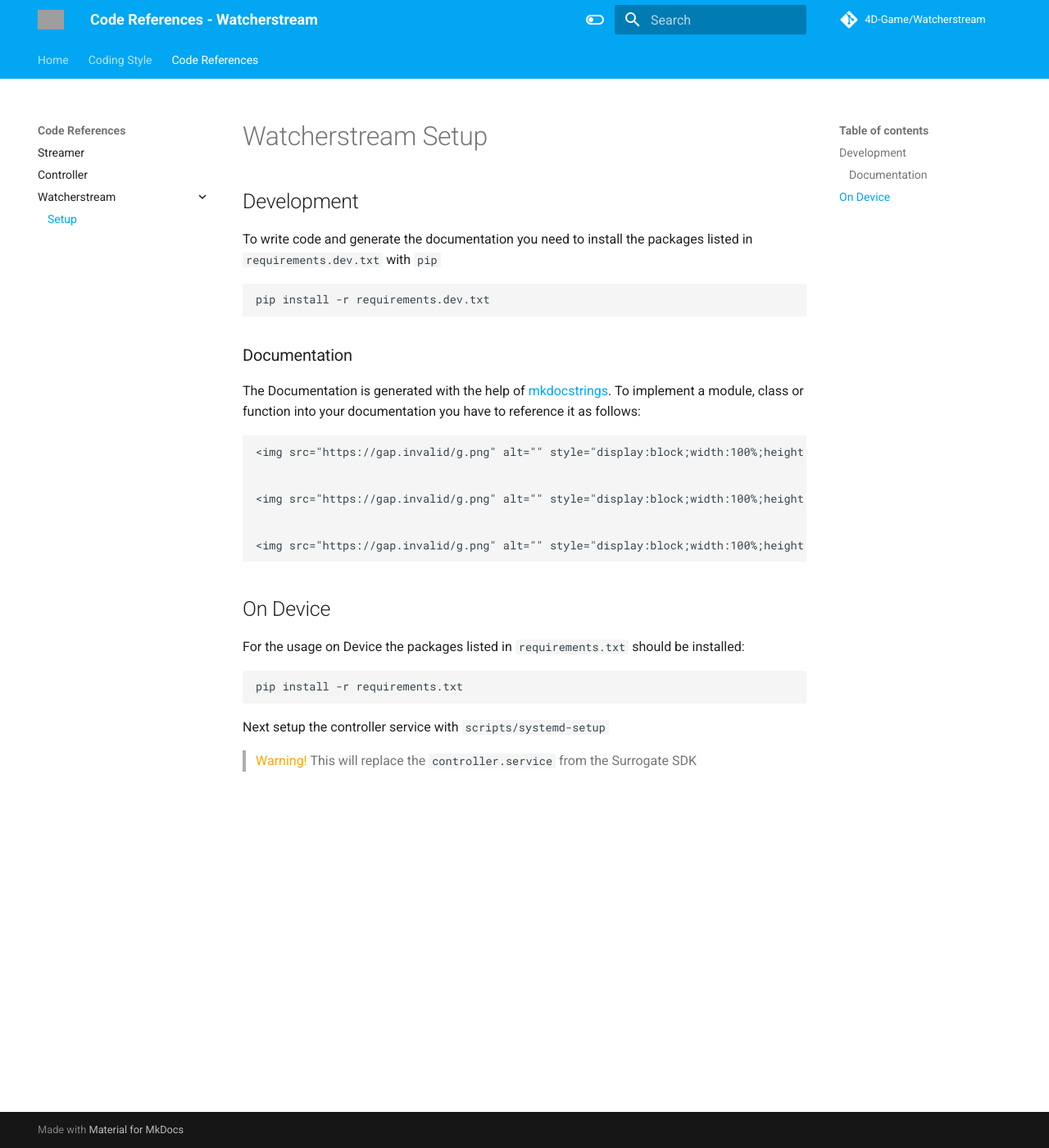
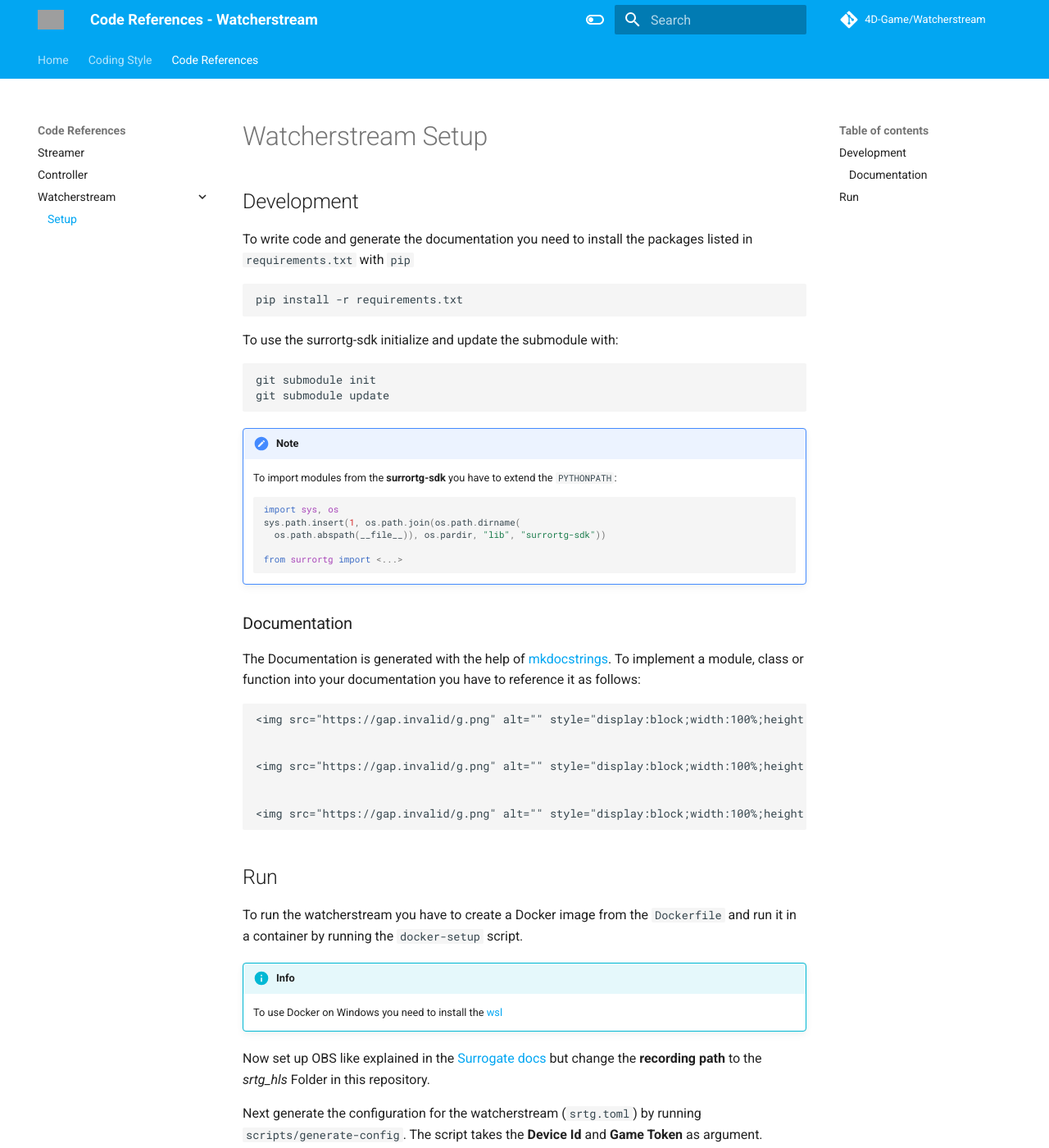
Before and after one commit to 4D-Game/Gamecontrol, an MkDocs documentation site: the page built from docs/index.md, in a window 1280 px wide and 1400 px high. Shown: the whole window at 82% size. Built offline with MkDocs 1.6.1 and Material for MkDocs 9.7.7, drawn with Linux system fonts in a browser that asks for light colours; comment, search, counter and statistics services are not loaded; some of the changed text lies outside the part shown; grey boxes are pictures that could not be loaded.

Commit message:
ADD surrortg-sdk, ADD script to generate watcherstream-config

````diff
--- a/docs/index.md
+++ b/docs/index.md
@@ -2,11 +2,28 @@
 
 ## Development
 
-To write code and generate the documentation you need to install the packages listed in `requirements.dev.txt` with `pip`
+To write code and generate the documentation you need to install the packages listed in `requirements.txt` with `pip`
 
 ```bash
-pip install -r requirements.dev.txt
+pip install -r requirements.txt
 ```
+
+To use the surrortg-sdk initialize and update the submodule with:
+
+```bash
+git submodule init
+git submodule update
+```
+
+!!! Note
+    To import modules from the **surrortg-sdk** you have to extend the `PYTHONPATH`:
+    ```python
+    import sys, os
+    sys.path.insert(1, os.path.join(os.path.dirname(
+      os.path.abspath(__file__)), os.pardir, "lib", "surrortg-sdk"))
+
+    from surrortg import <...>
+    ```
 
 ### Documentation
 
@@ -20,13 +37,20 @@ The Documentation is generated with the help of [mkdocstrings](https://mkdocstri
 ::: library.module.function
 ```
 
-## On Device
+## Run
 
-For the usage on Device the packages listed in `requirements.txt` should be installed:
+To run the watcherstream you have to create a Docker image from the `Dockerfile` and run it in a container by running the `docker-setup` script.
+
+!!! info
+    To use Docker on Windows you need to install the [wsl](https://fireship.io/lessons/windows-10-for-web-dev/)
+
+Now set up OBS like explained in the [Surrogate docs](https://docs.surrogate.tv/watcherstream.html#obs-mode) but change the **recording path** to the *srtg_hls* Folder in this repository.
+
+Next generate the configuration for the watcherstream (`srtg.toml`) by running `scripts/generate-config`. The script takes the **Device Id** and **Game Token** as argument.
 
 ```bash
-pip install -r requirements.txt
+python3 scripts/generate-config <device_id> <token>
 ```
 
-Next setup the controller service with `scripts/systemd-setup`
-> <span style="color:orange">Warning! </span> This will replace the `controller.service` from the Surrogate SDK
+!!! danger
+    Never upload the game token
--- a/mkdocs.yml
+++ b/mkdocs.yml
@@ -38,5 +38,7 @@ plugins:
   - mkdocstrings
 
 markdown_extensions:
+  - admonition
+  - pymdownx.details
   - pymdownx.highlight
   - pymdownx.superfences
--- a/setup.cfg
+++ b/setup.cfg
@@ -1,7 +1,4 @@
 # setup.cfg
-[options.packages.find]
-where = lib
-
 [pycodestyle]
 module-naming-style=snake_case
 const-naming-style=UPPER_CASE
````
Also changed, not shown: requirements.dev.txt (deleted, +0 -9 lines), requirements.txt (+9 -0 lines), .gitmodules (added), 6 other files.
